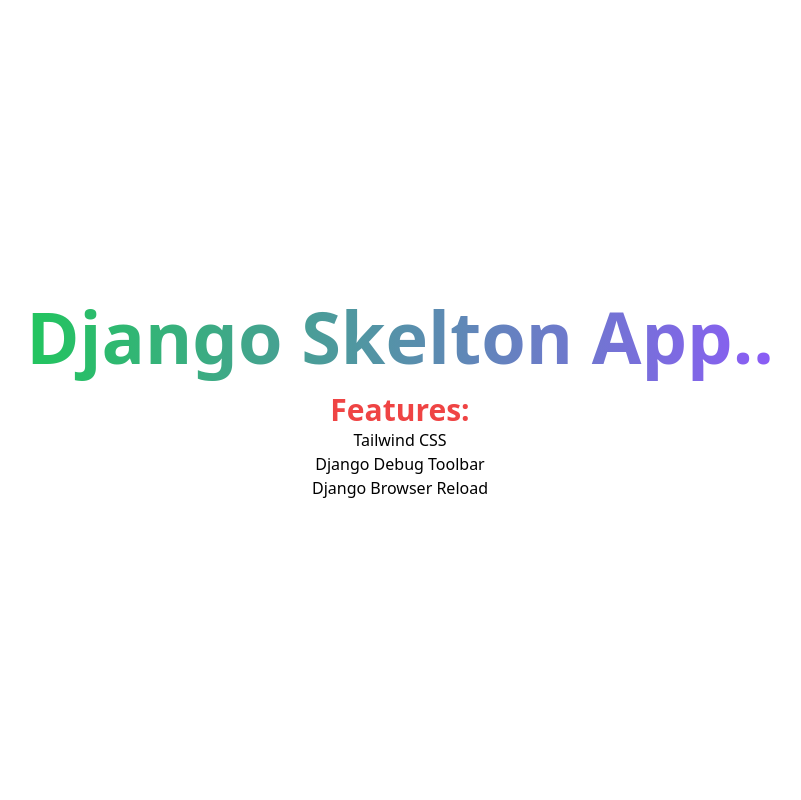
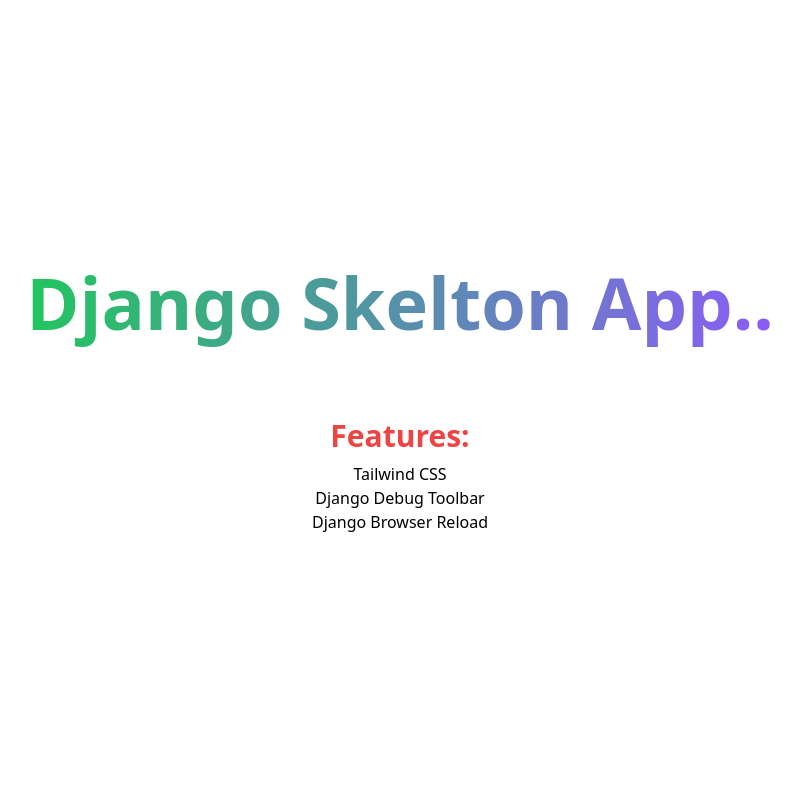
Before and after one commit to TrippleA-Ashaba/django42, a Django app: page / in a window 1280 px wide. Shown: the whole page, without its empty margins (240-1041 px from the left). Run offline with Django 4.2, Linux system fonts and the light colour scheme; some libraries are stand-ins or nearby versions.

Commit message:
Edit front-end

```diff
--- a/templates/base.html
+++ b/templates/base.html
@@ -7,6 +7,11 @@
 		<script src="https://cdn.tailwindcss.com"></script>
 		<title>Django Skeleton</title>
 	</head>
+	<style>
+		html {
+			color-scheme: light dark;
+		}
+	</style>
 	<body>
 		<div class="flex justify-center items-center h-screen">
 			<div>
@@ -16,8 +21,8 @@
 						>Django Skelton App..
 					</span>
 				</h1>
-				<div class="text-center mt-5">
-					<p class="text-red-500 font-semibold text-3xl">Features:</p>
+				<div class="text-center mt-20">
+					<p class="text-red-500 font-semibold text-3xl mb-2">Features:</p>
 					<ul>
 						<li>Tailwind CSS</li>
 						<li>Django Debug Toolbar</li>
```
